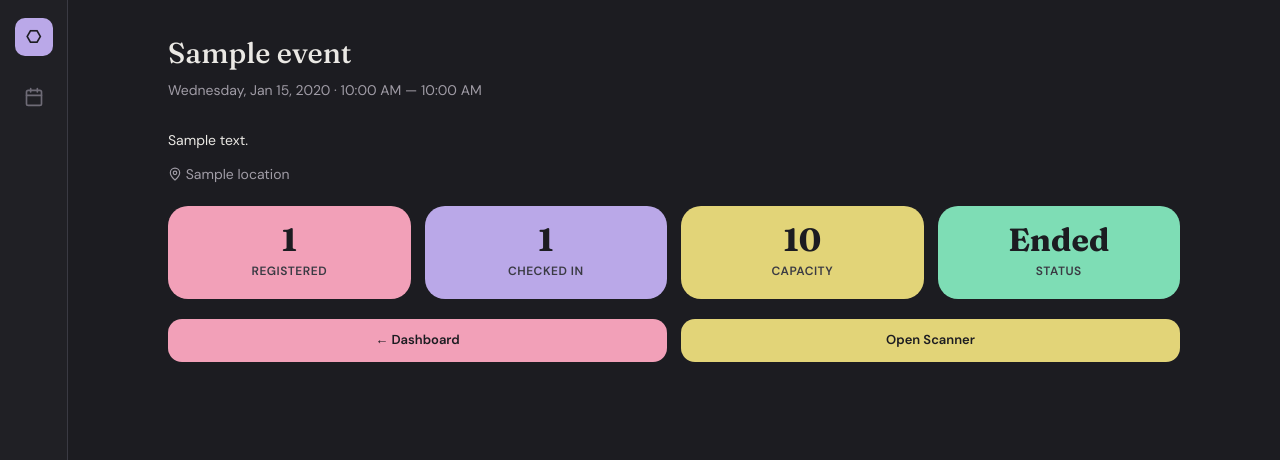
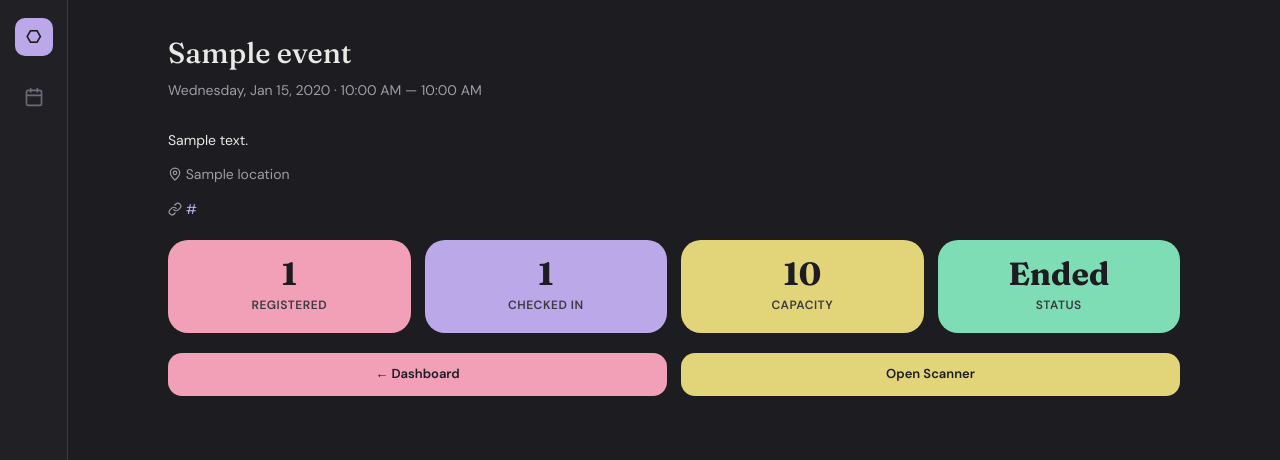
Before and after one commit to Susquehanna-Syntax/Turnstil, a Django app: template templates/admin_portal/event_detail.html in a window 1280 px wide. Shown: the top 460 px of the page. Run offline with Django 3.2, Linux system fonts and the light colour scheme; tables that the repository leaves empty hold one stand-in row (values such as "Sample post"); the template is opened without the code that fills it: values that come from a table or form of the project are taken from there, most other values are stand-ins (such as "Sample title", 1, 10 or a date in 2020).

Commit message:
event detail supports links now

```diff
--- a/templates/admin_portal/event_detail.html
+++ b/templates/admin_portal/event_detail.html
@@ -13,6 +13,15 @@
 
 {% if event.location %}
     <p class="fade-up fade-up-1" style="color: var(--text-2);"><i data-lucide="map-pin" style="width: 14px; height: 14px; vertical-align: -2px;"></i> {{ event.location }}</p>
+{% endif %}
+
+{% if event.external_link %}
+    <p class="fade-up fade-up-1" style="color: var(--text-2);">
+        <i data-lucide="link" style="width: 14px; height: 14px; vertical-align: -2px;"></i>
+        <a href="{{ event.external_link }}" target="_blank" rel="noopener">
+            {{ event.external_link }}
+        </a>
+    </p>
 {% endif %}
 
 <!-- Stats -->
```
